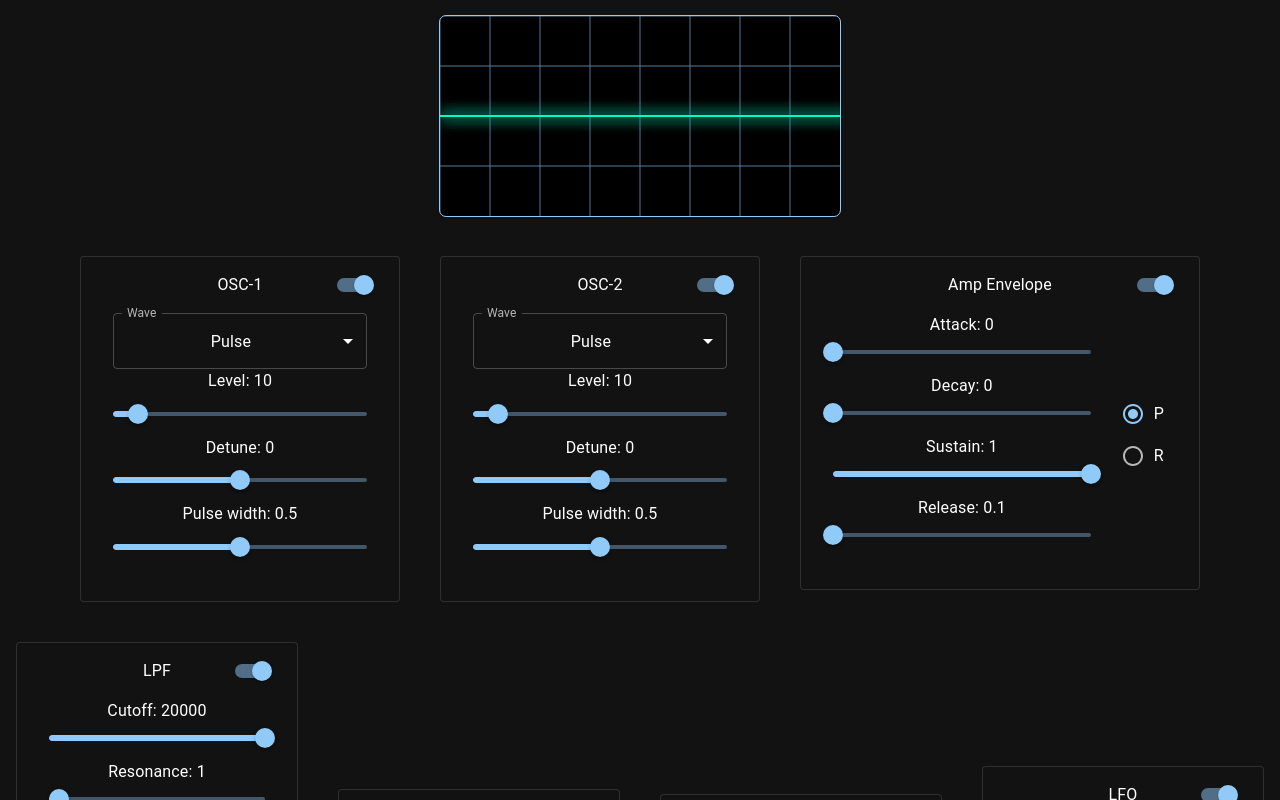
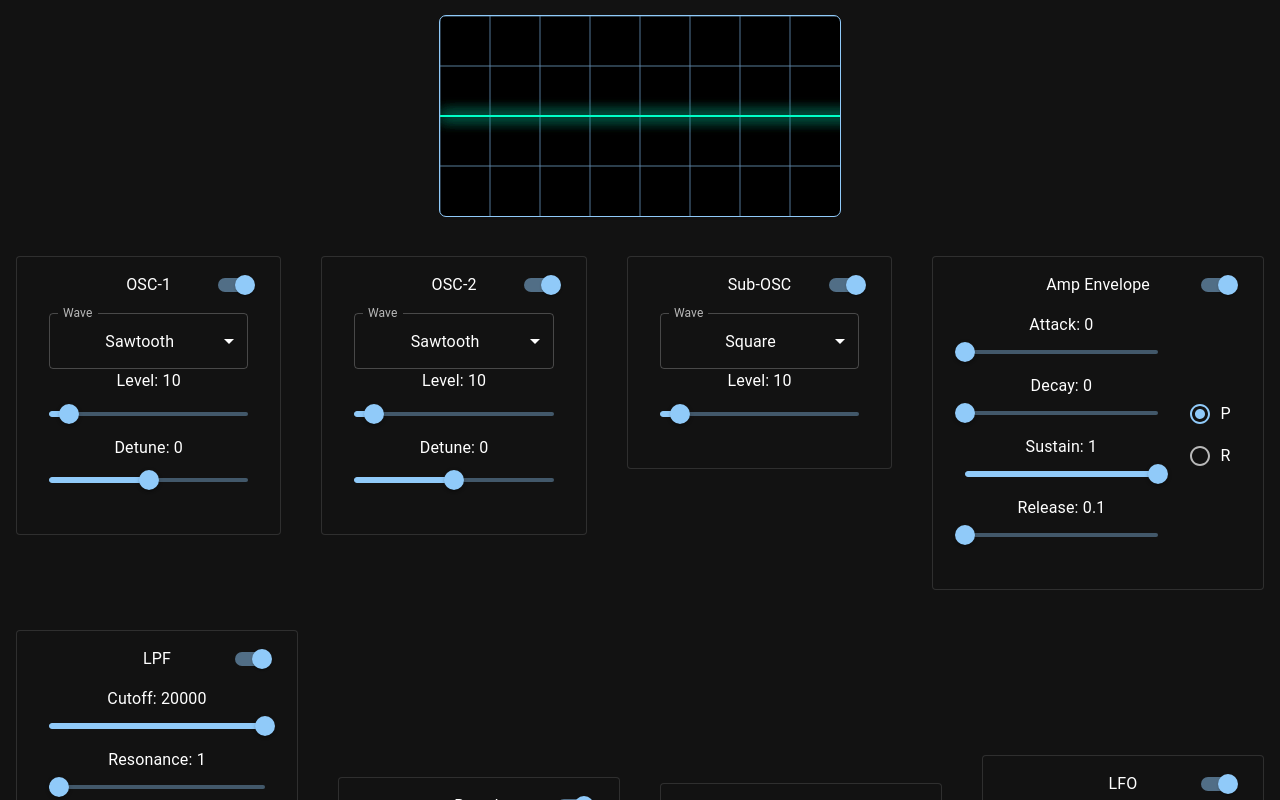
Before and after one commit to RomanObaraz/web-synth, a React (Vite) app: page / in a window 1280 px wide. Shown: the top 800 px of the page. Built offline with nearby package versions, Linux system fonts and the light colour scheme; no server answers.

Commit message:
implement sub oscillator

```diff
--- a/src/App.jsx
+++ b/src/App.jsx
@@ -8,6 +8,7 @@ import { SynthProvider } from "./synthProvider/synthProvider";
 import { Distortion } from "./components/distortion";
 import { AmpEnvelope } from "./components/ampEnvelope";
 import LFO from "./components/lfo";
+import { SubOscillator } from "./components/oscillator/subOscillator";
 
 function App() {
     return (
@@ -26,6 +27,11 @@ function App() {
                     <div className="w-80">
                         <Toggleable moduleId="osc-1" label="OSC-2">
                             <Oscillator id={1} />
+                        </Toggleable>
+                    </div>
+                    <div className="w-80">
+                        <Toggleable moduleId="subOscillator" label="Sub-OSC">
+                            <SubOscillator id={0} />
                         </Toggleable>
                     </div>
                     <div className="w-100">
--- a/src/components/oscillator/index.jsx
+++ b/src/components/oscillator/index.jsx
@@ -3,7 +3,7 @@ import { FormControl, InputLabel, MenuItem, Select, Slider, Typography } from "@
 import { useSynth } from "../../hooks/useSynth";
 
 export const Oscillator = ({ id }) => {
-    const [waveform, setWaveform] = useState("pulse");
+    const [waveform, setWaveform] = useState("sawtooth");
     const [level, setLevel] = useState(10);
     const [detune, setDetune] = useState(0);
     const [pulseWidth, setPulseWidth] = useState(0.5);
--- /dev/null
+++ b/src/components/oscillator/subOscillator.jsx
@@ -0,0 +1,47 @@
+import { useState, useEffect } from "react";
+import { FormControl, InputLabel, MenuItem, Select, Slider, Typography } from "@mui/material";
+import { useSynth } from "../../hooks/useSynth";
+
+export const SubOscillator = ({ id }) => {
+    const [waveform, setWaveform] = useState("square");
+    const [level, setLevel] = useState(10);
+
+    const { synth } = useSynth();
+
+    useEffect(() => {
+        synth.setSubWaveform(id, waveform);
+    }, [synth, id, waveform]);
+
+    useEffect(() => {
+        synth.setSubLevel(id, level / 100);
+    }, [synth, id, level]);
+
+    return (
+        <div>
+            <FormControl fullWidth>
+                <InputLabel id="wave">Wave</InputLabel>
+                <Select
+                    labelId="wave"
+                    value={waveform}
+                    label="Wave"
+                    onChange={(e) => setWaveform(e.target.value)}
+                >
+                    <MenuItem value="sine">Sine</MenuItem>
+                    <MenuItem value="square">Square</MenuItem>
+                    <MenuItem value="triangle">Triangle</MenuItem>
+                </Select>
+            </FormControl>
+
+            <div>
+                <Typography gutterBottom>Level: {level}</Typography>
+                <Slider
+                    value={level}
+                    min={0}
+                    max={100}
+                    step={1}
+                    onChange={(e) => setLevel(e.target.value)}
+                />
+            </div>
+        </div>
+    );
+};
--- a/src/synth/SynthEngine.js
+++ b/src/synth/SynthEngine.js
@@ -6,8 +6,7 @@ import { ReverbModule } from "./modules/ReverbModule";
 import { setSmoothLevel } from "./utils";
 import { Voice } from "./Voice";
 
-// TODO: osc param setters are a mess and live in several classes
-// TODO: other variant of filter envelope?
+// TODO: phase drift issue?
 
 export class SynthEngine {
     constructor() {
@@ -38,6 +37,7 @@ export class SynthEngine {
             new OscillatorModule(this.audioCtx),
             new OscillatorModule(this.audioCtx),
         ];
+        this.subOscillators = [new OscillatorModule(this.audioCtx)];
         this.lpf = new LPFModule(this.audioCtx);
         this.reverb = new ReverbModule(this.audioCtx);
         this.distortion = new DistortionModule(this.audioCtx);
@@ -73,6 +73,7 @@ export class SynthEngine {
             this.audioCtx,
             frequency,
             this.oscillators,
+            this.subOscillators,
             this.envelopeADSR,
             this.lpf.input
         );
@@ -116,11 +117,27 @@ export class SynthEngine {
         }
     }
 
+    setSubWaveform(oscIndex, waveform) {
+        this.subOscillators[oscIndex].setWaveform(waveform);
+
+        for (const voice of this.activeVoices.values()) {
+            voice.setSubWaveform(oscIndex, waveform);
+        }
+    }
+
     setLevel(oscIndex, level) {
         this.oscillators[oscIndex].setLevel(level);
 
         for (const voice of this.activeVoices.values()) {
             voice.setLevel(oscIndex, level);
+        }
+    }
+
+    setSubLevel(oscIndex, level) {
+        this.subOscillators[oscIndex].setLevel(level);
+
+        for (const voice of this.activeVoices.values()) {
+            voice.setSubLevel(oscIndex, level);
         }
     }
 
--- a/src/synth/Voice.js
+++ b/src/synth/Voice.js
@@ -1,9 +1,9 @@
 import { Envelope } from "./Envelope";
 import { ModulationBus } from "./ModulationBus";
-import { setSmoothLevel } from "./utils";
+import { getSubOscFrequency, setSmoothLevel } from "./utils";
 
 export class Voice {
-    constructor(audioCtx, frequency, oscillators, envelopeADSR, destination) {
+    constructor(audioCtx, frequency, oscillators, subOscillators, envelopeADSR, destination) {
         this.audioCtx = audioCtx;
         this.frequency = frequency;
 
@@ -14,6 +14,16 @@ export class Voice {
         // create oscillators for this voice
         this.oscillators = oscillators.map((oscillator) => {
             const osc = oscillator.createOscillator(frequency);
+            osc.osc.start();
+            osc.gain.connect(this.voiceGain);
+            return osc;
+        });
+
+        this.subOscillators = subOscillators.map((oscillator, i) => {
+            // need to use exactly OscillatorModule here for detune value,
+            // as the oscillator itself may have not yet set it (with time)
+            const subFrequency = getSubOscFrequency(frequency, oscillators[i].detune);
+            const osc = oscillator.createOscillator(subFrequency);
             osc.osc.start();
             osc.gain.connect(this.voiceGain);
             return osc;
@@ -48,13 +58,13 @@ export class Voice {
     }
 
     stop() {
-        this.oscillators.forEach((osc) => osc.osc.stop());
+        [...this.oscillators, ...this.subOscillators].forEach((o) => o.osc.stop());
     }
 
     connectLfo(lfo, mode) {
         switch (mode) {
             case "vibrato":
-                this.oscillators.forEach((osc) => {
+                [...this.oscillators, ...this.subOscillators].forEach((osc) => {
                     lfo.connect(osc.frequencyBus.input);
                 });
                 break;
@@ -62,7 +72,7 @@ export class Voice {
                 lfo.connect(this.ampBus.input.gain);
                 break;
             case "pwm":
-                this.oscillators.forEach((osc) => {
+                [...this.oscillators, ...this.subOscillators].forEach((osc) => {
                     lfo.connect(osc.pulseWidthBus.input);
                 });
                 break;
@@ -74,7 +84,7 @@ export class Voice {
     disconnectLfo(lfo, mode) {
         switch (mode) {
             case "vibrato":
-                this.oscillators.forEach((osc) => {
+                [...this.oscillators, ...this.subOscillators].forEach((osc) => {
                     lfo.disconnect(osc.frequencyBus.input);
                 });
                 break;
@@ -82,7 +92,7 @@ export class Voice {
                 lfo.disconnect(this.ampBus.input.gain);
                 break;
             case "pwm":
-                this.oscillators.forEach((osc) => {
+                [...this.oscillators, ...this.subOscillators].forEach((osc) => {
                     lfo.disconnect(osc.pulseWidthBus.input);
                 });
                 break;
@@ -139,12 +149,27 @@ export class Voice {
         });
     }
 
+    setSubWaveform(index, waveform) {
+        this.subOscillators[index].osc.type = waveform;
+    }
+
     setLevel(index, level) {
         setSmoothLevel(this.oscillators[index].gain.gain, this.audioCtx.currentTime, level);
     }
 
+    setSubLevel(index, level) {
+        setSmoothLevel(this.subOscillators[index].gain.gain, this.audioCtx.currentTime, level);
+    }
+
     setDetune(index, detune) {
         this.oscillators[index].osc.detune.setValueAtTime(detune, this.audioCtx.currentTime);
+
+        // we can't just change sub osc detune here, so calculate correct frequency
+        const subFrequency = getSubOscFrequency(this.frequency, detune);
+        this.subOscillators[index].osc.frequency.setValueAtTime(
+            subFrequency,
+            this.audioCtx.currentTime
+        );
     }
 
     setPulseWidth(index, pulseWidth) {
--- a/src/synth/utils.js
+++ b/src/synth/utils.js
@@ -3,3 +3,7 @@ export const setSmoothLevel = (gain, time, level) => {
     gain.setValueAtTime(gain.value, time);
     gain.linearRampToValueAtTime(level, time + 0.03);
 };
+
+export const getSubOscFrequency = (parentFrequency, parentDetune) => {
+    return (parentFrequency * Math.pow(2, parentDetune / 1200)) / 2;
+};
```
